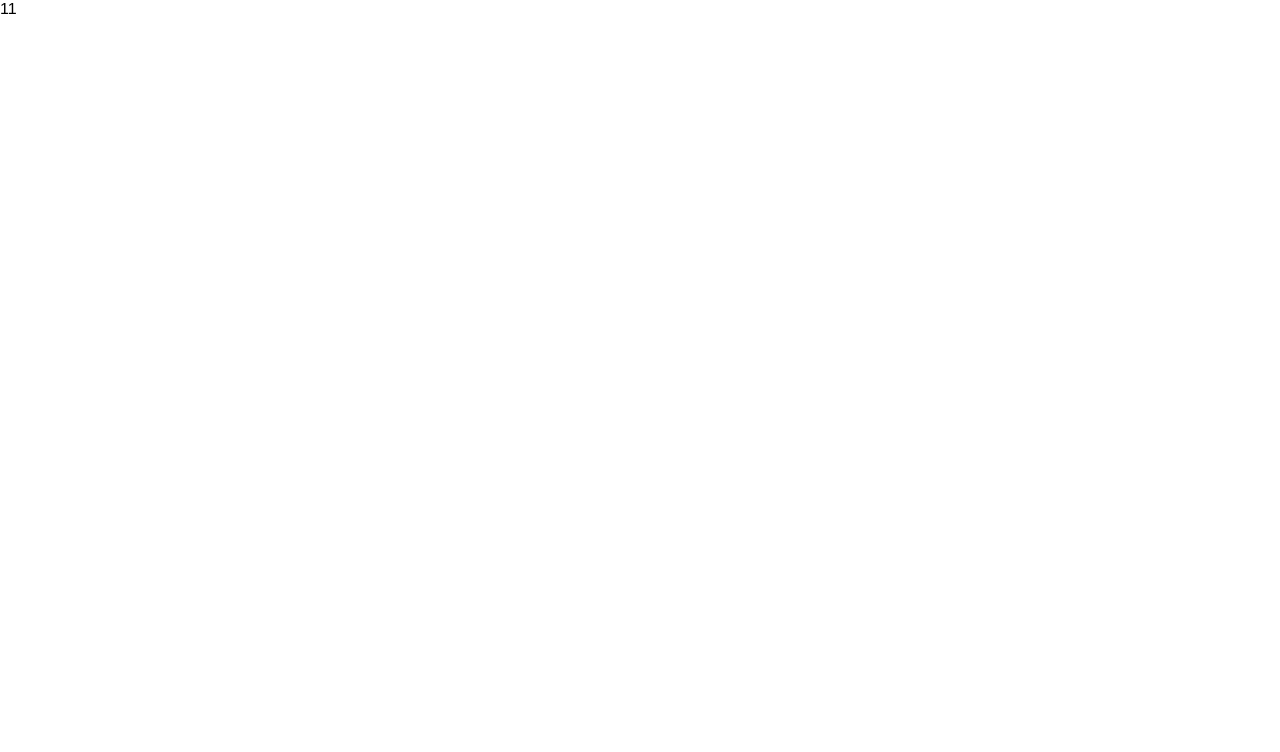
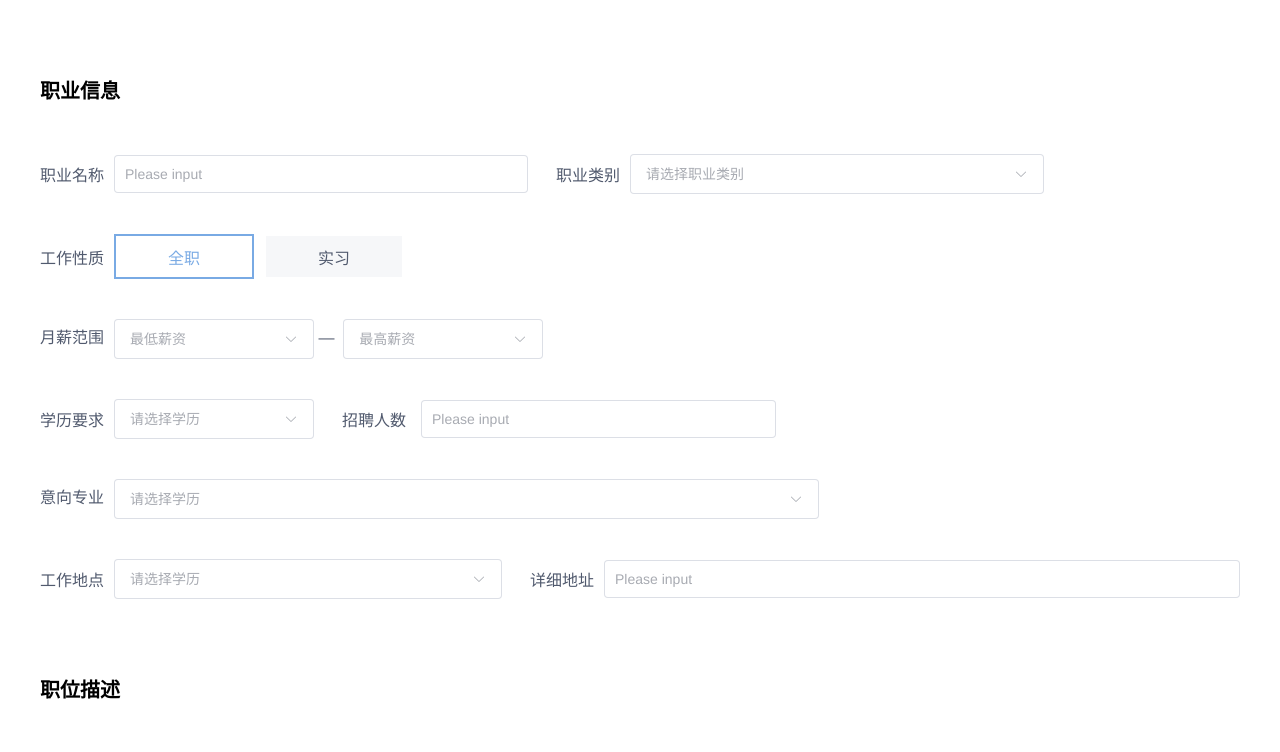
Before and after one commit to bo-ddd/bys-enterprise, a Vue app: page /positionInfo in a window 1280 px wide. Shown: the top 752 px of the page. Built offline with nearby package versions, Linux system fonts and the light colour scheme.

Commit message:
职位详情

```diff
--- a/src/views/positionAdmin/PositionInfo.vue
+++ b/src/views/positionAdmin/PositionInfo.vue
@@ -1,3 +1,265 @@
 <template>
-    11
+  <div class="position-info wrap">
+    <div class="title mb-50">职业信息</div>
+    <div class="mb-40 align-center">
+      <!-- class="m-2 ml-10 mr-28 w-414-input no-arrow" -->
+      <span class="flex-noshrink">职业名称</span>
+      <el-input class="ml-10 mr-28 w-414 h-38" v-model="input" placeholder="Please input" />
+      <span class="flex-noshrink">职业类别</span>
+      <el-select v-model="value" class="m-2 ml-10 mr-28 w-414" placeholder="请选择职业类别" size="large">
+        <el-option
+          v-for="item in options"
+          :key="item.value"
+          :label="item.label"
+          :value="item.value"
+        />
+      </el-select>
+    </div>
+    <div class="mb-40 align-center">
+      <span>工作性质</span>
+      <div @click="select(0)" class="select-btn ml-10" :class="{'active':activeNum==0||activeNum==-1}">全职</div>
+      <div @click="select(1)" class="select-btn ml-10" :class="{'active':activeNum==1}">实习</div>
+      <div class="align-center ml-20" :class="{'hidden':activeNum==0,'show':activeNum==1,'none-show':activeNum==-1}">
+        <span>转正机会</span>
+        <div @click="select2(0)" class="select-btn ml-10" :class="{'active':activeNum2==0}">可提供转正</div>
+        <div @click="select2(1)" class="select-btn ml-10" :class="{'active':activeNum2==1}">不提供转正</div>
+      </div>
+    </div>
+    <div class="mb-40" :class="{'hidden':activeNum==0,'show':activeNum==1,'none-show':activeNum==-1}">
+      <span>实习月数</span>
+      <el-select v-model="value" class="m-2 w-200-input ml-10" placeholder="最低薪资" size="large">
+        <el-option
+          v-for="item in options"
+          :key="item.value"
+          :label="item.label"
+          :value="item.value"
+        />
+      </el-select>
+      <span class="ml-20">每周天数</span>
+      <el-select v-model="value" class="m-2 w-200-input ml-10" placeholder="最高薪资" size="large">
+        <el-option
+          v-for="item in options"
+          :key="item.value"
+          :label="item.label"
+          :value="item.value"
+        />
+      </el-select>
+    </div>
+    <div class="mb-40">
+      <span>月薪范围</span>
+      <el-select v-model="value" class="m-2 w-200-input ml-10" placeholder="最低薪资" size="large">
+        <el-option
+          v-for="item in options"
+          :key="item.value"
+          :label="item.label"
+          :value="item.value"
+        />
+      </el-select>&nbsp;—&nbsp;
+      <el-select v-model="value" class="m-2 w-200-input" placeholder="最高薪资" size="large">
+        <el-option
+          v-for="item in options"
+          :key="item.value"
+          :label="item.label"
+          :value="item.value"
+        />
+      </el-select>
+    </div>
+    <div class="mb-40 align-center">
+      <span>学历要求</span>
+      <el-select v-model="value" class="m-2 w-200-input ml-10" placeholder="请选择学历" size="large">
+        <el-option
+          v-for="item in options"
+          :key="item.value"
+          :label="item.label"
+          :value="item.value"
+        />
+      </el-select>
+      <span class="ml-28 mr-15">招聘人数</span>
+      <el-input class="w-355-input" v-model="input" placeholder="Please input" />
+    </div>
+    <div class="mb-40">
+      <span>意向专业</span>
+      <el-select v-model="value" class="m-2 w-705-input ml-10" placeholder="请选择学历" size="large">
+        <el-option
+          v-for="item in options"
+          :key="item.value"
+          :label="item.label"
+          :value="item.value"
+        />
+      </el-select>
+    </div>
+    <div class="mb-75 align-center">
+      <span class="flex-noshrink">工作地点</span>
+      <el-select
+        v-model="value"
+        class="m-2 ml-10 w-388 flex-noshrink"
+        placeholder="请选择学历"
+        size="large"
+      >
+        <el-option
+          v-for="item in options"
+          :key="item.value"
+          :label="item.label"
+          :value="item.value"
+        />
+      </el-select>
+      <span class="ml-28 flex-noshrink">详细地址</span>
+      <el-input class="ml-10 h-38" v-model="input" placeholder="Please input" />
+    </div>
+    <div class="title mb-50">职位描述</div>
+    <div class="mb-75">
+      <el-input v-model="input" type="textarea" class="text-area h-260" />
+    </div>
+    <div class="submit-btn">发布</div>
+  </div>
 </template>
+<script lang="ts" setup>
+import { ref } from "vue";
+
+const value = ref("");
+const activeNum = ref(-1);
+const activeNum2 = ref(-1);
+const select = function (index: number) {
+  activeNum.value = index;
+};
+const select2 = function (index: number) {
+  if (index == activeNum2.value) {
+    activeNum2.value = -1;
+  } else {
+    activeNum2.value = index;
+  }
+};
+const options = [
+  {
+    value: "Option1",
+    label: "Option1",
+  },
+];
+
+const input = ref("");
+</script>
+
+<style lang="scss" scoped>
+.position-info {
+  padding: 75px 40px;
+  color: #515a6e;
+  .title {
+    font-size: 20px;
+    font-weight: bold;
+    color: black;
+  }
+  .submit-btn {
+    display: inline-block;
+    padding: 12px 90px;
+    color: white;
+    font-size: 20px;
+    font-weight: bold;
+    background-color: #356ffa;
+    border-radius: 4px;
+  }
+  .active {
+    border: 2px solid #79aae4 !important;
+    color: #79aae4 !important;
+    background-color: #ffffff !important;
+  }
+  .select-btn {
+    width: 140px;
+    height: 45px;
+    line-height: 45px;
+    text-align: center;
+    box-sizing: border-box;
+    border: 2px solid #ffffff;
+    background-color: #f6f7f9;
+    z-index: 1;
+  }
+  .show {
+    transform: translateX(50px);
+    animation: fadenum2 1s;
+    animation-fill-mode: forwards;
+  }
+  .hidden {
+    animation: fadenum 1s;
+    animation-fill-mode: forwards;
+  }
+  .none-show{
+    display: none;
+  }
+}
+@keyframes fadenum2 {
+  0% {
+    opacity: 0;
+    // position: absolute;
+  }
+  100% {
+    opacity: 1;
+    transform: translateX(0);
+    // position: none;
+  }
+}
+@keyframes fadenum {
+  0% {
+    opacity: 1;
+  }
+  50% {
+    opacity: 0;
+  }
+  100% {
+    opacity: 0;
+    position: absolute;
+    transform: translateX(100px);
+    z-index: -1;
+  }
+}
+.mb-50 {
+  margin-bottom: 50px;
+}
+.mr-28 {
+  margin-right: 28px;
+}
+.ml-10 {
+  margin-left: 10px;
+}
+.w-414 {
+  width: 414px;
+}
+.w-200-input {
+  width: 200px;
+}
+.no-arrow {
+  :deep(.el-input__suffix) {
+    display: none;
+  }
+}
+
+.ml-28 {
+  margin-left: 28px;
+}
+.w-355-input {
+  width: 355px;
+  height: 38px;
+}
+.w-705-input {
+  width: 705px;
+}
+.flex-noshrink {
+  flex-shrink: 0;
+}
+.h-38 {
+  height: 38px;
+}
+.w-388 {
+  width: 388px;
+}
+.mb-75 {
+  margin-bottom: 75px;
+}
+.mb-50 {
+  margin-bottom: 50px;
+}
+.h-260 {
+  height: 260px;
+}
+:deep(.el-textarea__inner) {
+  height: 260px;
+}
+</style>
```
